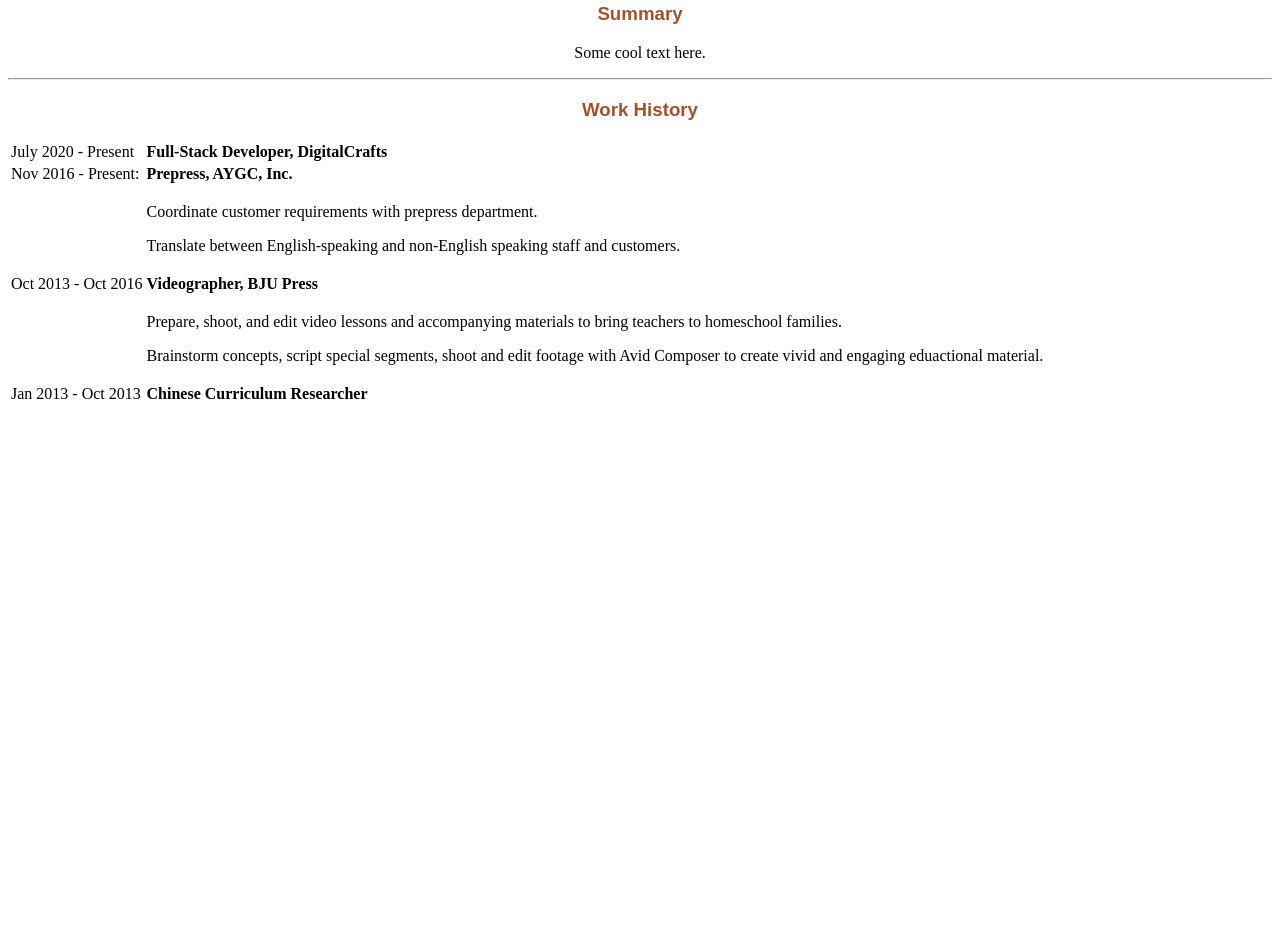
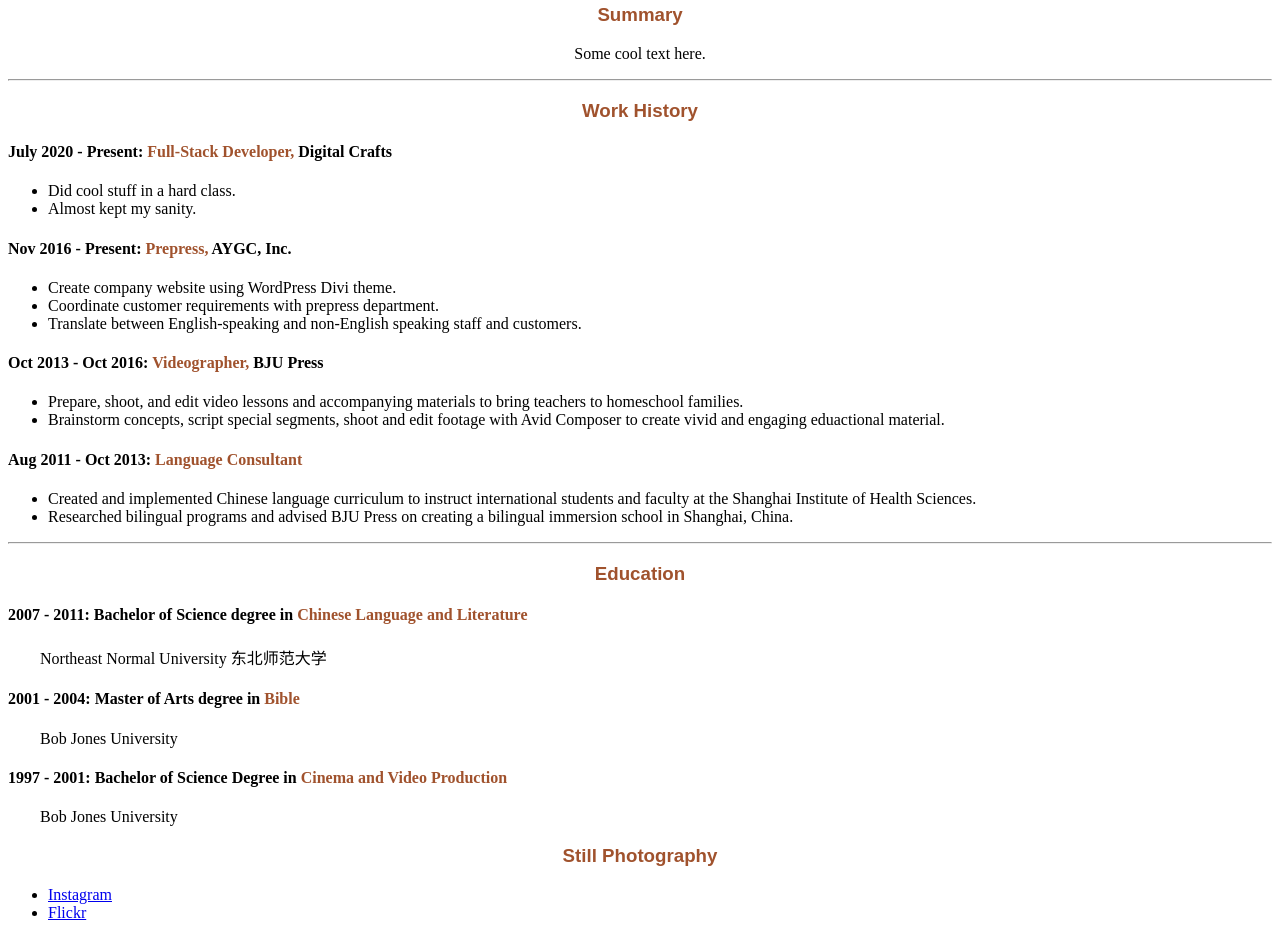
Before and after one commit to ejw773/resume, a plain HTML site: page index.html in a window 1280 px wide. Shown: the part 355-1293 px from the top of the page. Before the commit the page ends 800 px from the top, so only its background shows below. Drawn offline with Linux system fonts and the light colour scheme.

Commit message:
update resume

```diff
--- a/index.html
+++ b/index.html
@@ -12,56 +12,67 @@
         </div>
         <div>
             <h3>Full-Stack Software Developer</h3>
-            <img src="https://pbs.twimg.com/profile_images/736165708883714048/2VnUdO9r_400x400.jpg" class="center" width="100">
+            <img src="https://pbs.twimg.com/profile_images/736165708883714048/2VnUdO9r_400x400.jpg" class="center rounded" width="100">
         </div>
         <div>
-            <p class="center">Greenville, South Carolina | 864.498.9294 | ejw773@gmail.com</p>
+            <p class="centerText">Greenville, South Carolina | 864.498.9294 | ejw773@gmail.com</p>
 
             <hr>
         </div>
         <div>
-            <h5 class="wordspace">HTML | CSS | JavaScript | jQuery | React | Redux | WordPress</h5>
+            <h5 class="wordspace centerText">HTML | CSS | JavaScript | jQuery | React | Redux | WordPress</h5>
             <hr>
         </div>
         <div>
             <h3>Summary</h3>
-            <p class="center">Some cool text here.</p>
+            <p class="centerText">Some cool text here.</p>
             <hr>
         </div>
         <div>
             <h3>Work History</h3>
-            <table>
-                <tr>
-                    <td>July 2020 - Present</td>
-                    <td class="jobTitle">Full-Stack Developer, DigitalCrafts</td>
-                </tr>
-                <tr>
-                    <td>Nov 2016 - Present: </td>
-                    <td class="jobTitle">Prepress, AYGC, Inc.</td>
-                </tr>
-                <tr>
-                    <td></td>
-                    <td>
-                        <p>Coordinate customer requirements with prepress department.</p>
-                        <p>Translate between English-speaking and non-English speaking staff and customers.</p>
-                    </td>
-                </tr>
-                <tr>
-                    <td>Oct 2013 - Oct 2016</td>
-                    <td class="jobTitle">Videographer, BJU Press</td>
-                </tr>
-                <tr>
-                    <td></td>
-                    <td>
-                        <p>Prepare, shoot, and edit video lessons and accompanying materials to bring teachers to homeschool families.</p>
-                        <p>Brainstorm concepts, script special segments, shoot and edit footage with Avid Composer to create vivid and engaging eduactional material.</p>
-                        </td>
-                </tr>
-                <tr>
-                    <td>Jan 2013 - Oct 2013</td>
-                    <td class="jobTitle">Chinese Curriculum Researcher</td>
-                </tr>
-            </table>
+
+            <h4>July 2020 - Present: <span class="themeColor">Full-Stack Developer,</span> Digital Crafts</h4>
+            <ul>
+                <li>Did cool stuff in a hard class.</li>
+                <li>Almost kept my sanity.</li>
+            </ul>
+
+            <h4>Nov 2016 - Present: <span class="themeColor">Prepress,</span> AYGC, Inc.</h4>
+            <ul>
+                <li>Create company website using WordPress Divi theme.</li>
+                <li>Coordinate customer requirements with prepress department.</li>
+                <li>Translate between English-speaking and non-English speaking staff and customers.</li>
+            </ul>
+
+            <h4>Oct 2013 - Oct 2016: <span class="themeColor">Videographer,</span> BJU Press</h4>
+            <ul>
+                <li>Prepare, shoot, and edit video lessons and accompanying materials to bring teachers to homeschool families.</li>
+                <li>Brainstorm concepts, script special segments, shoot and edit footage with Avid Composer to create vivid and engaging eduactional material.</li>
+            </ul>
+
+            <h4>Aug 2011 - Oct 2013: <span class="themeColor">Language Consultant</span></h4>
+            <ul>
+                <li>Created and implemented Chinese language curriculum to instruct international students and faculty at the Shanghai Institute of Health Sciences.</li>
+                <li>Researched bilingual programs and advised BJU Press on creating a bilingual immersion school in Shanghai, China.</li>
+            </ul>
+
+        </div>
+        <hr>
+        <div>
+            <h3>Education</h3>
+            <h4>2007 - 2011: Bachelor of Science degree in <span class="themeColor">Chinese Language and Literature</span></h4>
+                <p class="indentText">Northeast Normal University 东北师范大学</p>
+            <h4>2001 - 2004: Master of Arts degree in <span class="themeColor">Bible</span></h4>
+                <p class="indentText">Bob Jones University</p>
+            <h4>1997 - 2001: Bachelor of Science Degree in <span class="themeColor">Cinema and Video Production</span></h4>
+                <p class="indentText">Bob Jones University</p>
+        </div>
+        <div>
+            <h3>Still Photography</h3>
+            <ul>
+                <li><a href="https://www.instagram.com/elijah.wilcott/">Instagram</a></li>
+                <li><a href="https://www.flickr.com/photos/ewilcott/">Flickr</a></li>
+            </ul>
         </div>
     </body>
 </html>
--- a/styles/styles.css
+++ b/styles/styles.css
@@ -1,6 +1,9 @@
-h1, h2, h3, h4, h5, h6 {
+h1, h2, h3 {
     font-family: 'Fira Sans', sans-serif;
     text-align: center;
+    color: sienna;
+}
+.themeColor {
     color: sienna;
 }
 p {
@@ -11,8 +14,15 @@ p {
     margin-left: auto;
     margin-right: auto;
 }
-p.center {
+.centerText {
     text-align: center;
+}
+.indentText {
+    text-indent: 2em;
+}
+p.jobPoints{
+    text-indent: 2em;
+    line-height: 1.2em;
 }
 .wordspace {
     word-spacing: 1em;
@@ -20,6 +30,6 @@ p.center {
 .jobTitle {
     font-weight: bold;
 }
-img {
+img.rounded {
     border-radius: 50%;
 }
```
